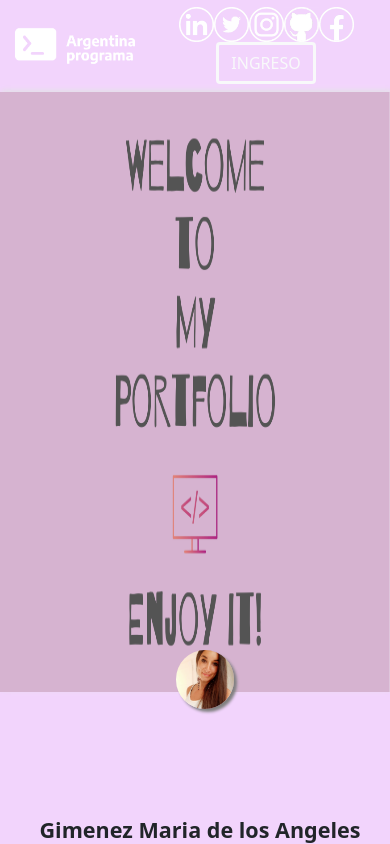
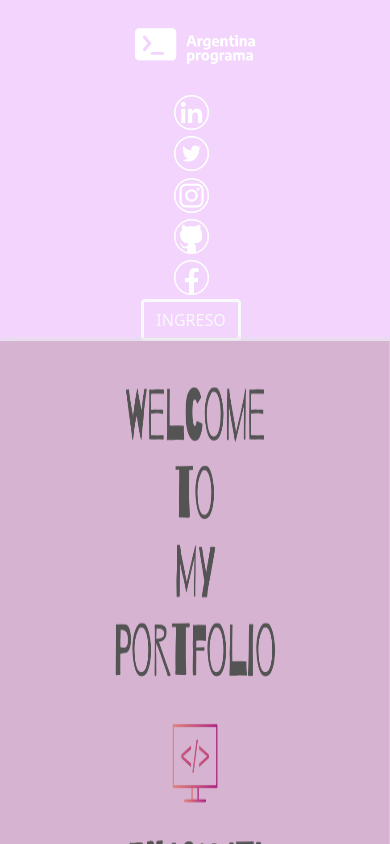
Before and after one commit to MaDeLosAngeles/ProyectoIntegrador_GimenezMaria, an Angular app in the folder ProyectoIntegrador_GimenezMaria/: page / in a window 390 px wide. Shown: the top 844 px of the page. Built offline with nearby package versions, Linux system fonts and the light colour scheme; what ng-circle-progress would draw is missing.

Commit message:
front end mejoras3

```diff
--- a/ProyectoIntegrador_GimenezMaria/src/app/components/acerca-de/acerca-de.component.css
+++ b/ProyectoIntegrador_GimenezMaria/src/app/components/acerca-de/acerca-de.component.css
@@ -8,37 +8,40 @@ div {
 }
 
 /*Etilo de la foto de perfil*/
-@media (min-width: 576px){
 #fotodeperfil{
     position: absolute;
     width: 15%;
     border-radius:100%;
     box-shadow: 3px 3px 3px grey;
     left: 3%;
-        top: 650px;
-    }
+    top:650px;
 }
 
+/*etiqueta nombre*/
+#nombre {
+    font-weight: bold;
+    margin-top: 4%;
+    margin-left: 10px;
+}
+
+#intro {
+    margin-top: 2%;
+    margin-right: 10px;
+}
+
+/*Para la vista de celular*/
 @media (max-width: 575px){
     #fotodeperfil{
         position: absolute;
         width: 15%;
         border-radius:100%;
         box-shadow: 3px 3px 3px grey;
-            left: 45%;
-            top: 650px;
+        left: 43%;
+        top:980px;
     }
-        }
-
-
-/*etiqueta nombre*/
     #nombre {
         font-weight: bold;
         margin-top: 30%;
         margin-left: 10px;
     }
-
-#intro {
-    margin-top: 10%;
-    margin-right: 10px;
     }
--- a/ProyectoIntegrador_GimenezMaria/src/app/components/header/header.component.html
+++ b/ProyectoIntegrador_GimenezMaria/src/app/components/header/header.component.html
@@ -1,4 +1,4 @@
-<div>
+<div class="row">
    <app-logo-ap></app-logo-ap>
    <app-banner></app-banner>
   </div>
--- a/ProyectoIntegrador_GimenezMaria/src/app/components/hys/hys.component.html
+++ b/ProyectoIntegrador_GimenezMaria/src/app/components/hys/hys.component.html
@@ -3,8 +3,8 @@
     <div class="text center col sm-4 col md-4 col lg-4">
     <circle-progress
   [percent]="85"
-  [radius]="70"
-  [title]="'HTML'"
+  [radius]="60"
+  [title]="'Html'"
   [showSubtitle]="false"
   [showUnits]="false"
   [outerStrokeWidth]="16"
@@ -18,8 +18,8 @@
 <div class="text center col sm-4 col md-4 col lg-4">
     <circle-progress
   [percent]="85"
-  [radius]="70"
-  [title]="'HTML'"
+  [radius]="60"
+  [title]="'Css'"
   [showSubtitle]="false"
   [showUnits]="false"
   [outerStrokeWidth]="16"
@@ -33,8 +33,8 @@
 <div class="text center col sm-4 col md-4 col lg-4">
     <circle-progress
   [percent]="85"
-  [radius]="70"
-  [title]="'HTML'"
+  [radius]="60"
+  [title]="'Js'"
   [showSubtitle]="false"
   [showUnits]="false"
   [outerStrokeWidth]="16"
@@ -48,8 +48,8 @@
 <div class="text center col sm-4 col md-4 col lg-4">
     <circle-progress
   [percent]="85"
-  [radius]="70"
-  [title]="'HTML'"
+  [radius]="60"
+  [title]="'GitHub'"
   [showSubtitle]="false"
   [showUnits]="false"
   [outerStrokeWidth]="16"
@@ -63,8 +63,8 @@
 <div class="text center col sm-4 col md-4 col lg-4">
     <circle-progress
   [percent]="85"
-  [radius]="70"
-  [title]="'HTML'"
+  [radius]="60"
+  [title]="'English'"
   [showSubtitle]="false"
   [showUnits]="false"
   [outerStrokeWidth]="16"
@@ -78,8 +78,8 @@
 <div class="text center col sm-4 col md-4 col lg-4">
     <circle-progress
   [percent]="85"
-  [radius]="70"
-  [title]="'HTML'"
+  [radius]="60"
+  [title]="'Teamwork'"
   [showSubtitle]="false"
   [showUnits]="false"
   [outerStrokeWidth]="16"
--- a/ProyectoIntegrador_GimenezMaria/src/app/components/logo-ap/logo-ap.component.css
+++ b/ProyectoIntegrador_GimenezMaria/src/app/components/logo-ap/logo-ap.component.css
@@ -18,3 +18,18 @@ img{
 .btn{
     border-width: medium;
 }
+
+/*Para la vista de celular*/
+@media (max-width: 575px){
+.container{
+flex-direction:column;
+}
+.redes{
+    display:flex;
+    flex-direction:column;
+    align-items:center;
+}
+.redes img {
+    margin:0.2em;
+}
+}
```
Lines whose indentation alone changed are shown as unchanged.
